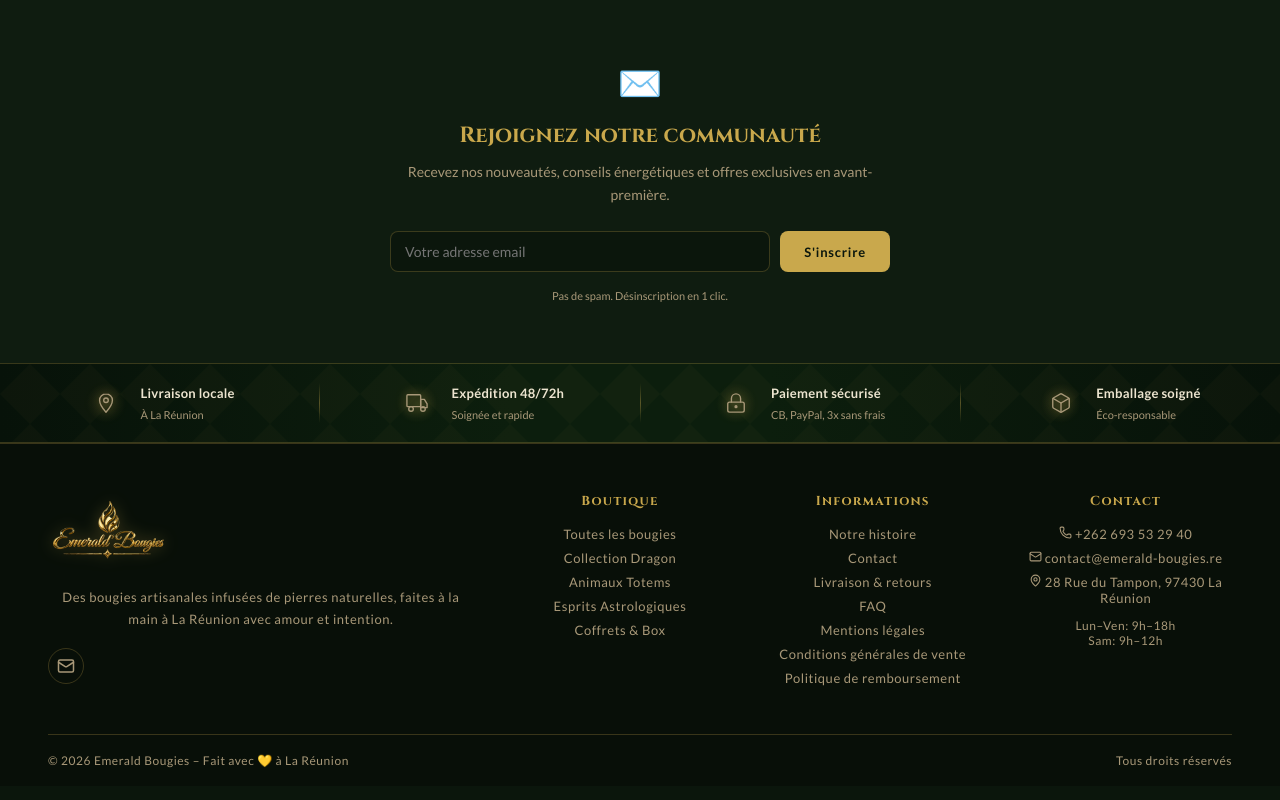
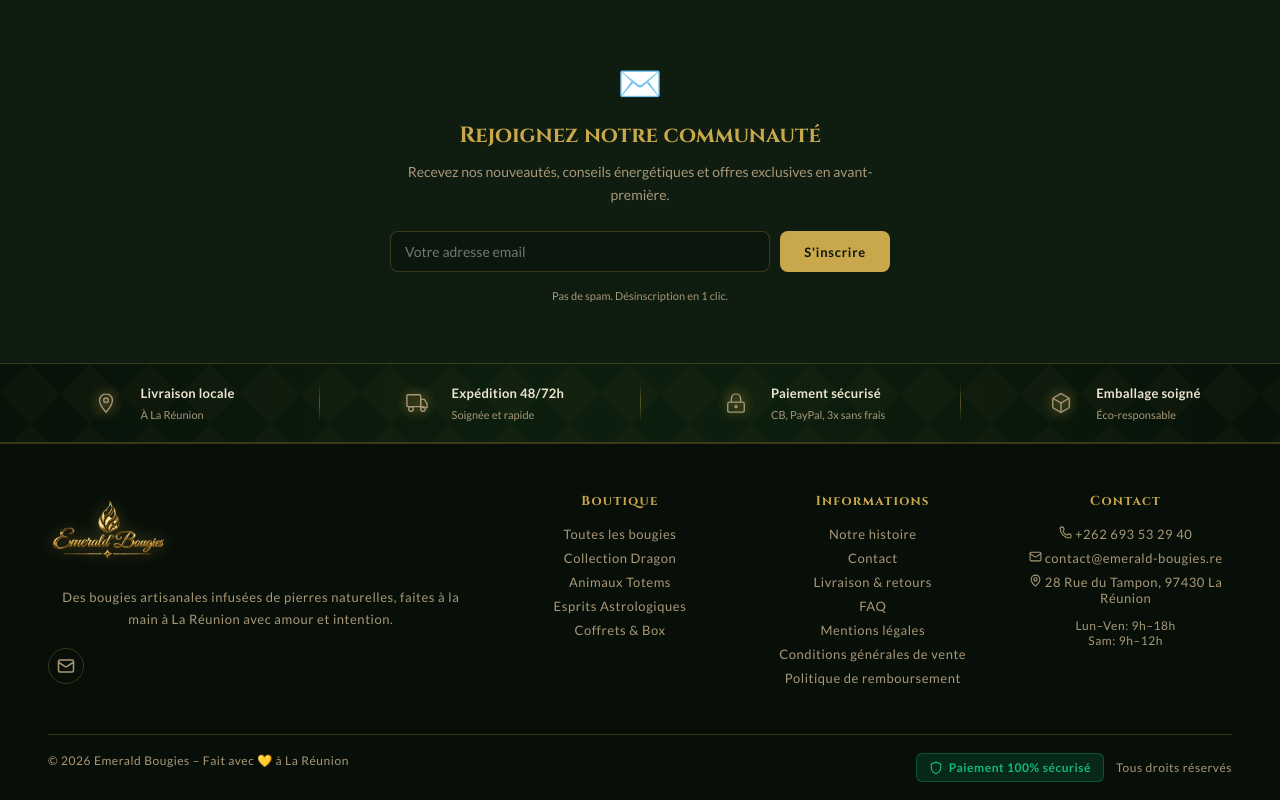
Before and after one commit to loldunet/emerald-bougies, a React (Vite) app: page / in a window 1280 px wide. Shown: the part 1918-2718 px from the top of the page. Built offline with nearby package versions, Linux system fonts and the light colour scheme; no server answers.

Commit message:
Ajout logo paiement securise en vert dans footer

```diff
--- a/src/components/Layout.tsx
+++ b/src/components/Layout.tsx
@@ -227,7 +227,24 @@ export default function Layout({ children }: { children: ReactNode }) {
         </div>
         <div className="footer__bottom">
           <span>© {new Date().getFullYear()} Emerald Bougies – Fait avec 💛 à La Réunion</span>
-          <span>Tous droits réservés</span>
+          <div style={{ display: 'flex', alignItems: 'center', gap: '12px' }}>
+            <span style={{
+              display: 'inline-flex',
+              alignItems: 'center',
+              gap: '6px',
+              background: 'rgba(16,185,129,0.15)',
+              color: '#10b981',
+              padding: '6px 12px',
+              borderRadius: '6px',
+              fontSize: '12px',
+              fontWeight: 600,
+              border: '1px solid rgba(16,185,129,0.3)'
+            }}>
+              <svg width="14" height="14" viewBox="0 0 24 24" fill="none" stroke="currentColor" strokeWidth="2"><path d="M12 22s8-4 8-10V5l-8-3-8 3v7c0 6 8 10 8 10z"/></svg>
+              Paiement 100% sécurisé
+            </span>
+            <span>Tous droits réservés</span>
+          </div>
         </div>
       </footer>
     </>
```
Also changed, not shown: 1 other file (tests, documents, lock files or other folders).
